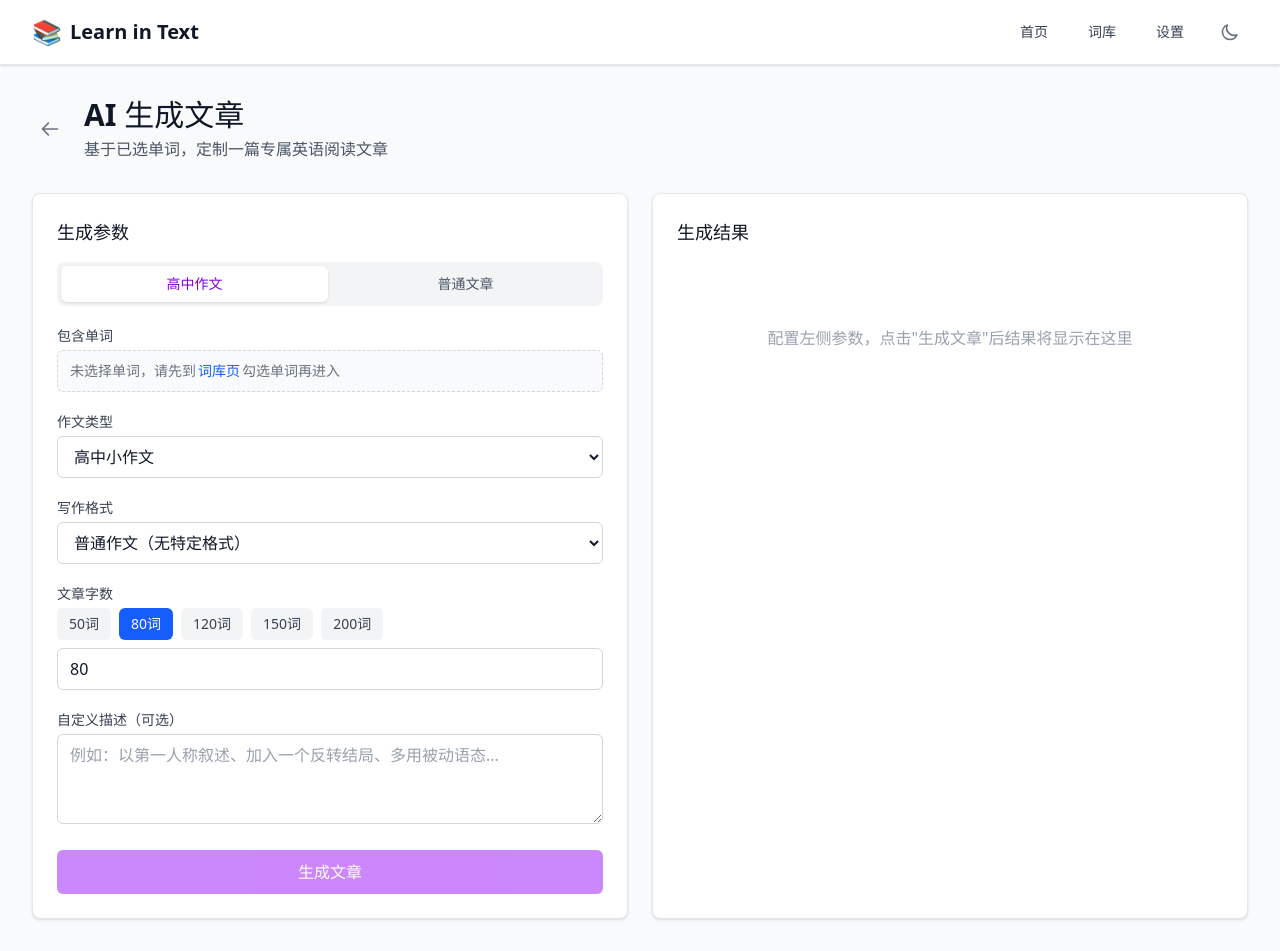
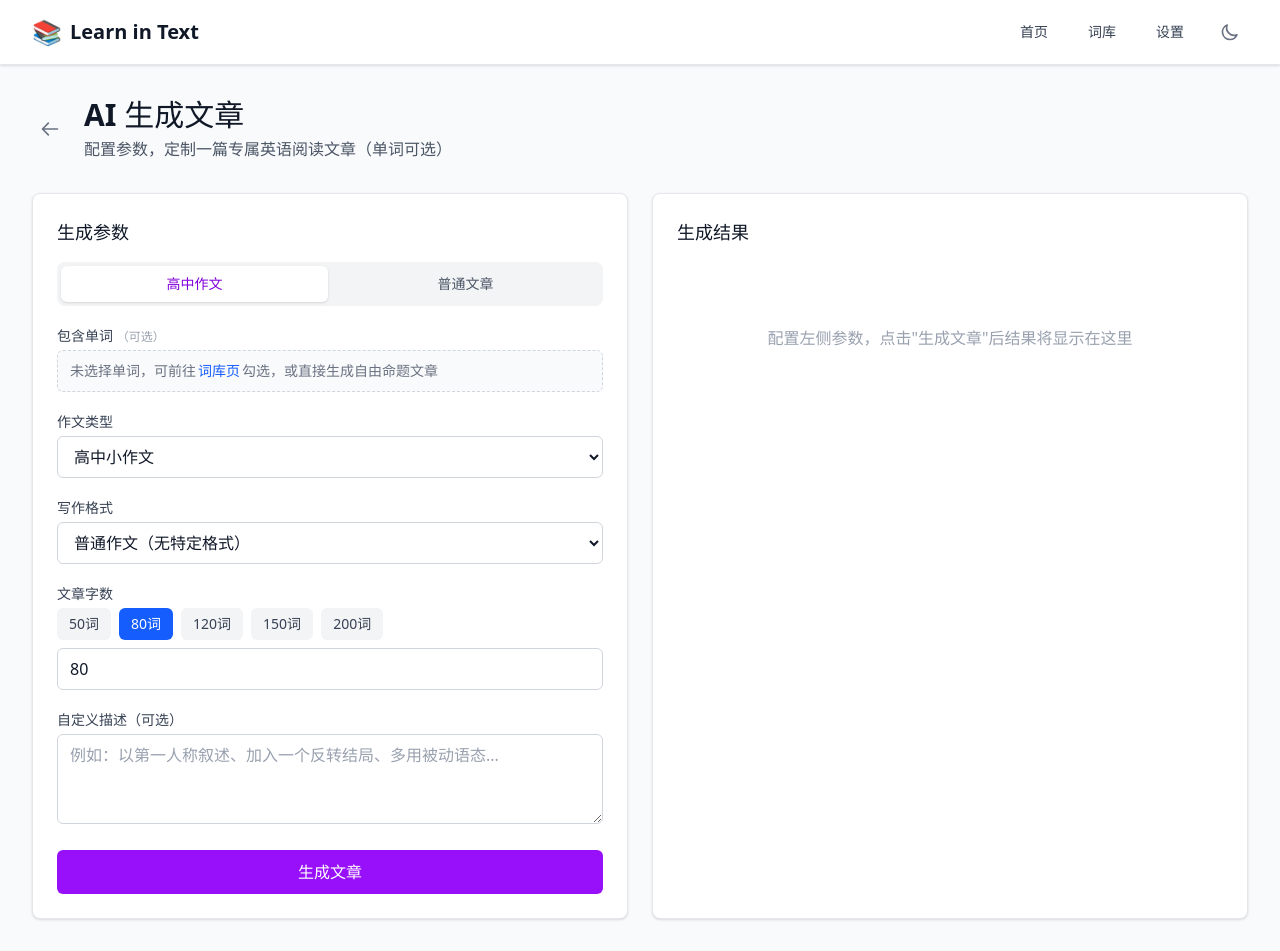
Before and after one commit to tommyTvT/learn-in-text, a Vue app: page /generate in a window 1280 px wide. Built offline with nearby package versions, Linux system fonts and the light colour scheme.

Commit message:
feat: 生成文章时单词改为可选，支持自由命题

```diff
--- a/src/views/GenerateArticle.vue
+++ b/src/views/GenerateArticle.vue
@@ -103,10 +103,6 @@ function onFileUpload(event) {
 }
 
 async function generate() {
-  if (words.value.length === 0) {
-    alert('请先选择要包含的单词')
-    return
-  }
   if (mode.value === 'essay' && essayType.value === 'long') {
     if (!sourceArticle.value.trim()) {
       alert('读后续写必须提供原文材料（粘贴或上传 .txt）')
@@ -187,7 +183,7 @@ async function saveArticle() {
       </button>
       <div>
         <h1 class="text-3xl font-bold text-gray-900 dark:text-neutral-100">AI 生成文章</h1>
-        <p class="text-gray-600 dark:text-neutral-400 mt-1">基于已选单词，定制一篇专属英语阅读文章</p>
+        <p class="text-gray-600 dark:text-neutral-400 mt-1">配置参数，定制一篇专属英语阅读文章（单词可选）</p>
       </div>
     </div>
 
@@ -221,7 +217,10 @@ async function saveArticle() {
         <div class="space-y-5">
           <div>
             <div class="flex items-center justify-between mb-1">
-              <label class="block text-sm font-medium text-gray-700 dark:text-neutral-300">包含单词</label>
+              <label class="block text-sm font-medium text-gray-700 dark:text-neutral-300">
+                包含单词
+                <span class="text-xs text-gray-400 dark:text-neutral-500">（可选）</span>
+              </label>
               <button
                 v-if="words.length > 0"
                 @click="clearWords"
@@ -234,7 +233,7 @@ async function saveArticle() {
               v-if="words.length === 0"
               class="px-3 py-2.5 rounded-md bg-gray-50 dark:bg-neutral-800 border border-dashed border-gray-300 dark:border-neutral-700 text-sm text-gray-500 dark:text-neutral-400"
             >
-              未选择单词，请先到<a @click="router.push('/vocabulary')" class="text-blue-600 dark:text-blue-400 hover:underline mx-0.5">词库页</a>勾选单词再进入
+              未选择单词，可前往<a @click="router.push('/vocabulary')" class="text-blue-600 dark:text-blue-400 hover:underline mx-0.5">词库页</a>勾选，或直接生成自由命题文章
             </div>
             <div v-else class="flex flex-wrap gap-2">
               <span
@@ -357,7 +356,7 @@ async function saveArticle() {
 
           <button
             @click="generate"
-            :disabled="generating || words.length === 0"
+            :disabled="generating"
             class="w-full bg-purple-600 text-white py-2.5 px-4 rounded-md hover:bg-purple-700 focus:outline-none focus:ring-2 focus:ring-purple-500 disabled:opacity-50 disabled:cursor-not-allowed"
           >
             {{ generating ? '生成中...' : '生成文章' }}
```
